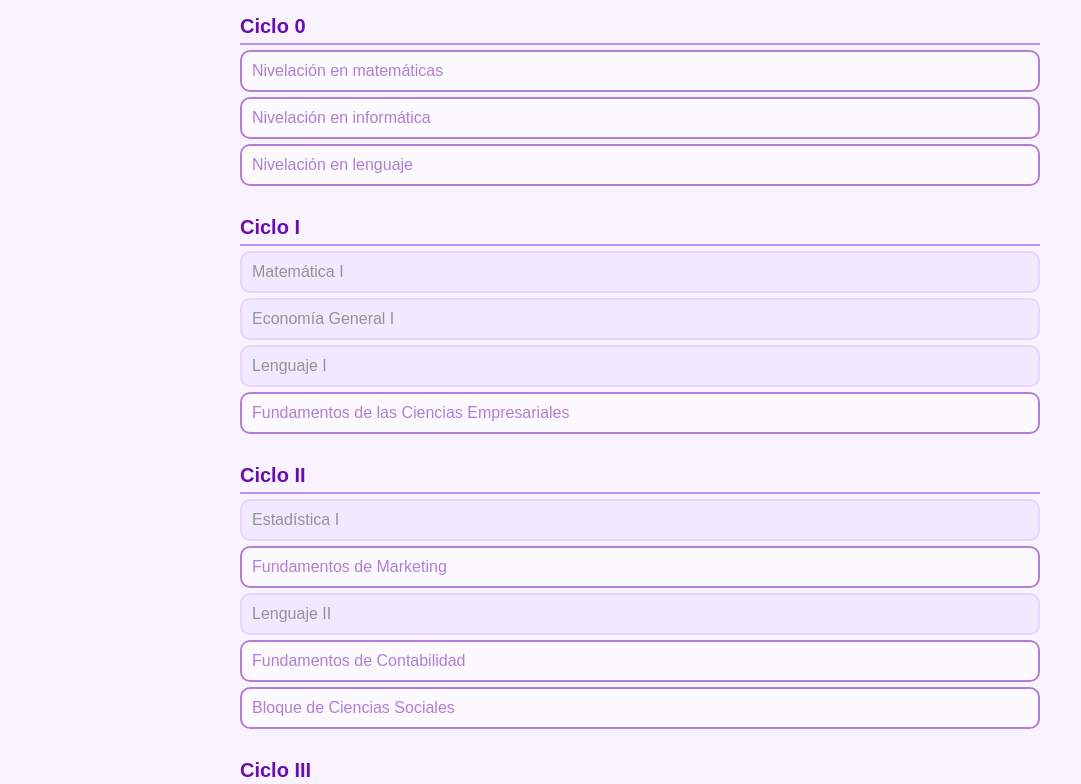
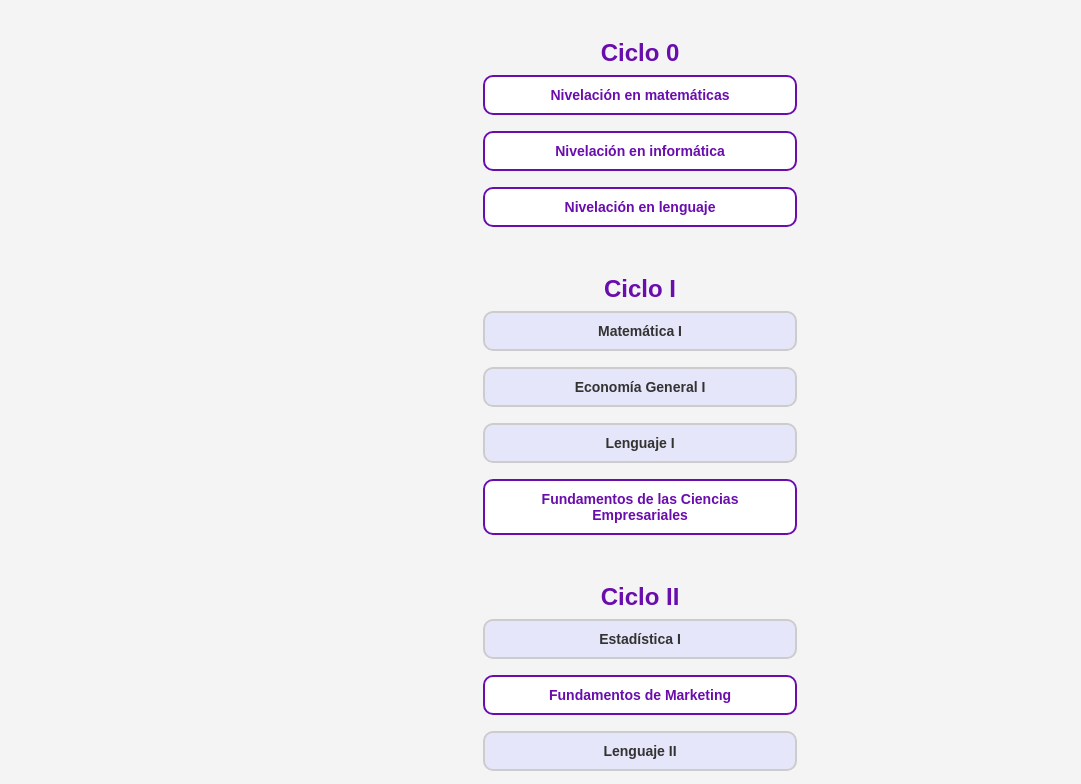
Before and after one commit to Nahircitaa/Malla-interactiva-marketing-, a plain HTML site: page index.html in a window 1280 px wide. Shown: the part 101-885 px from the top of the page, without its empty margins (0-1081 px from the left). Drawn offline with Linux system fonts and the light colour scheme.

Commit message:
Update styles.css

```diff
--- a/styles.css
+++ b/styles.css
@@ -1,51 +1,46 @@
 body {
   font-family: Arial, sans-serif;
-  background-color: #f9f3ff;
+  background-color: #f4f4f4;
   color: #333;
+  margin: 0;
   padding: 20px;
 }
 
-h1 {
-  color: #6a0dad;
-  text-align: center;
+#malla {
+  display: flex;
+  flex-direction: column;
+  align-items: center;
 }
 
 .ciclo {
+  font-size: 24px;
   font-weight: bold;
-  margin-top: 30px;
-  font-size: 20px;
+  margin-top: 40px;
   color: #6a0dad;
-  border-bottom: 2px solid #b78fff;
-  padding-bottom: 5px;
-}
-
-.malla {
-  max-width: 800px;
-  margin: 0 auto;
 }
 
 .ramo {
-  padding: 10px;
-  margin: 5px 0;
-  border: 2px solid #d9b3ff;
+  background-color: #e6e6fa;
+  border: 2px solid #ccc;
   border-radius: 10px;
-  background-color: #eee1ff;
-  cursor: not-allowed;
-  opacity: 0.5;
-  transition: all 0.3s ease;
+  padding: 10px 15px;
+  margin: 8px;
+  width: 280px;
+  text-align: center;
+  font-weight: bold;
+  font-size: 14px;
+  transition: 0.3s;
 }
 
 .ramo.activo {
-  background-color: white;
-  color: #6a0dad; /* texto lila para que contraste */
+  background-color: white; /* Fondo blanco para cursos disponibles */
+  color: #6a0dad;           /* Texto lila */
   border: 2px solid #6a0dad;
   cursor: pointer;
-
 }
 
 .ramo.aprobado {
-  background-color: #b98cff;
-  border-color: #6f3cc2;
+  background-color: #6a0dad; /* Fondo lila para aprobados */
   color: white;
-  font-weight: bold;
+  border: 2px solid #4b0082;
 }
```
